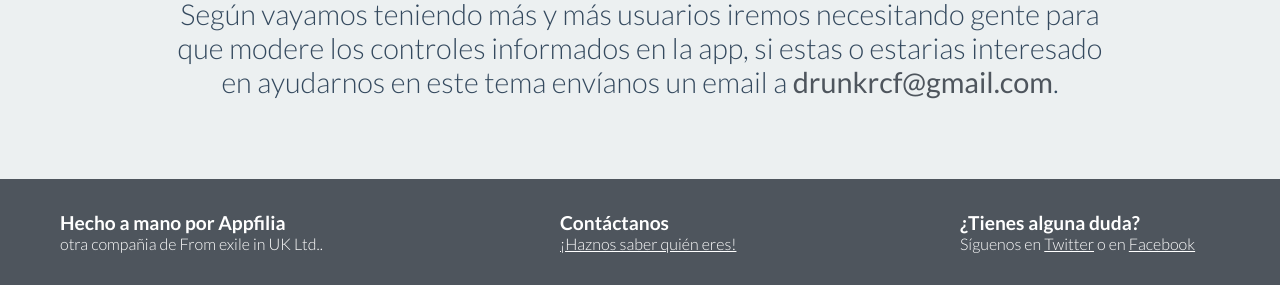
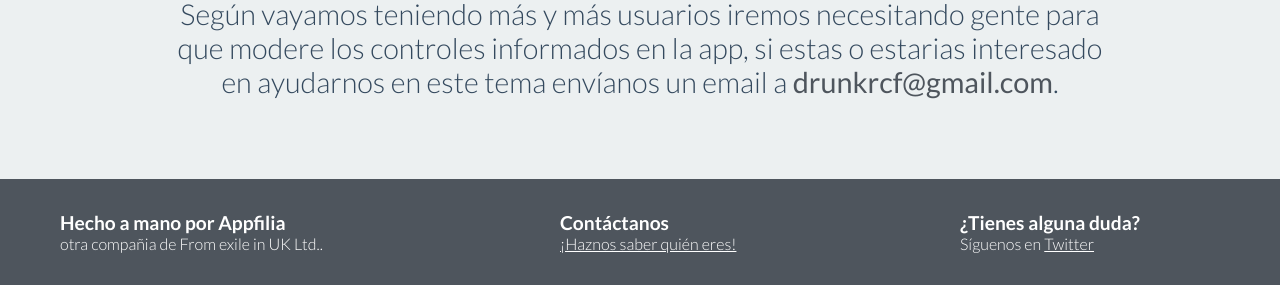
Before and after one commit to alvaroadlf/drunkrapp, a plain HTML site: page index.html in a window 1280 px wide. Shown: the part 580-865 px from the top of the page. Drawn offline with nearby package versions, Linux system fonts and the light colour scheme.

Commit message:
Update index.html

```diff
--- a/index.html
+++ b/index.html
@@ -71,7 +71,7 @@
             </div>
             <div class="column_3">
                 <p class="text bold big">¿Tienes alguna duda?</p>
-                Síguenos en <a href="https://twitter.com/soyundrunkr" target="_blank" class="text underline color link2">Twitter</a> o en <a href="https://twitter.com/fromspaintome" target="_blank" class="text underline color link2">Facebook</a>
+                Síguenos en <a href="https://twitter.com/soyundrunkr" target="_blank" class="text underline color link2">Twitter</a>
             </div>
     </footer>
     <script src="http://code.jquery.com/jquery-1.9.1.min.js"></script>
```
